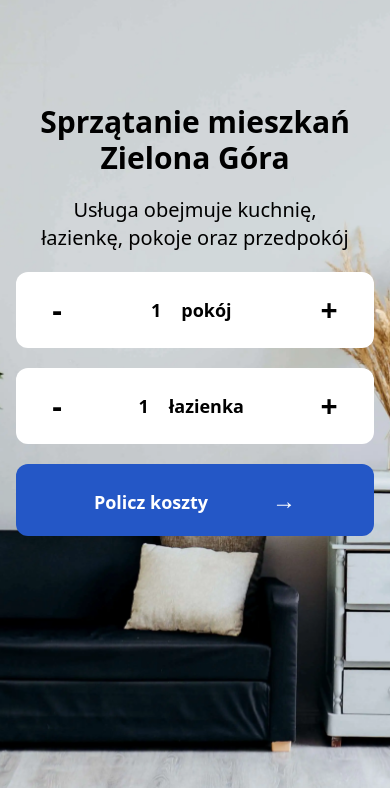
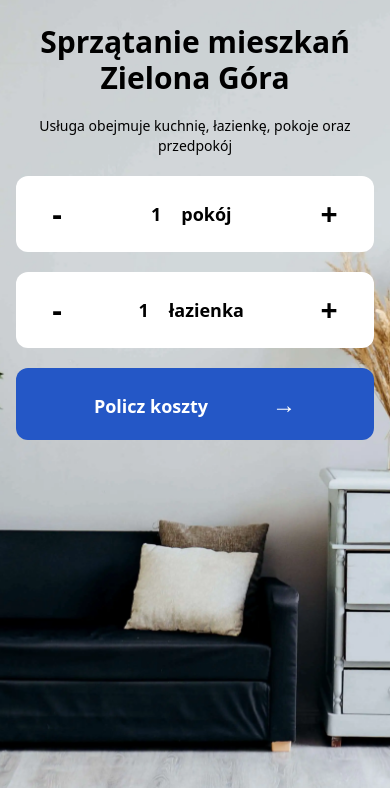
Before and after one commit to cleanelefant/cleanelefant, an Astro site: page / in a window 390 px wide. Shown: the part 56-844 px from the top of the page. Built offline with nearby package versions, Linux system fonts and the light colour scheme; Astro itself is replaced by a stand-in of ours.

Commit message:
burger css next 2

```diff
--- a/src/pages/index.astro
+++ b/src/pages/index.astro
@@ -10,11 +10,11 @@ import OrderNavigator from "../components/OrderNavigator";
 >
   <main>
     <div class='prime'>
-      <div class='w-5/6 lg:w-3/5 mx-auto pt-40 lg:pt-60 text-center'>
+      <div class='w-5/6 lg:w-3/5 mx-auto pt-20 lg:pt-60 text-center'>
         <h1 class='text-3xl md:text-4xl lg:text-6xl font-bold'>
           Sprzątanie mieszkań Zielona Góra
         </h1>
-        <p class='text-xl md:text-2xl lg:text-2xl py-5'>
+        <p class='text-sm md:text-2xl lg:text-2xl py-5'>
           Usługa obejmuje kuchnię, łazienkę, pokoje oraz przedpokój
         </p>
       </div>
```
